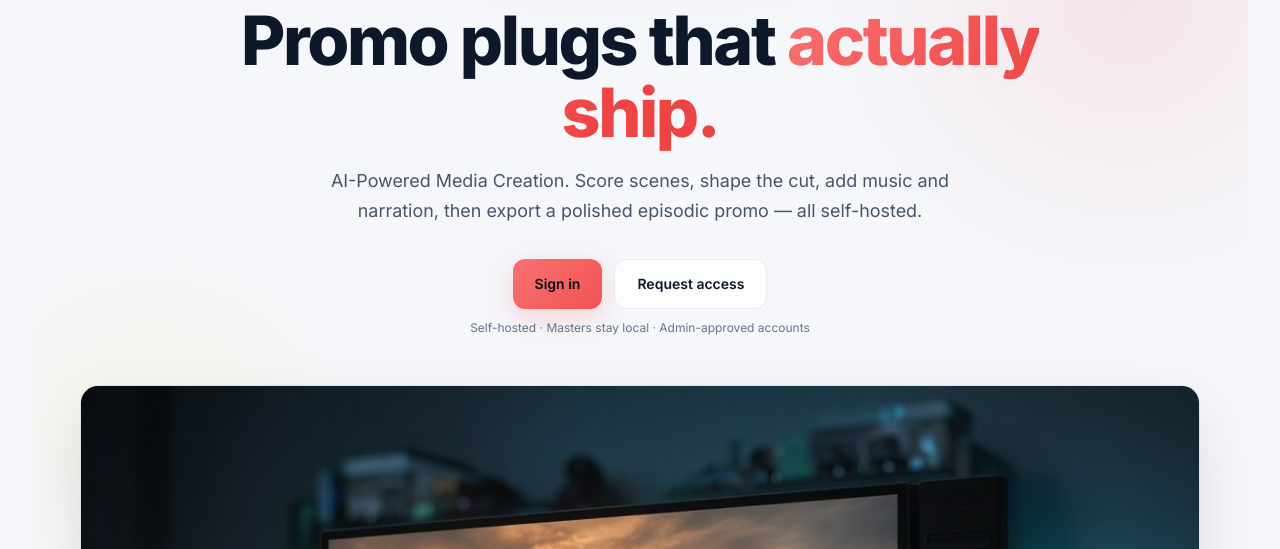
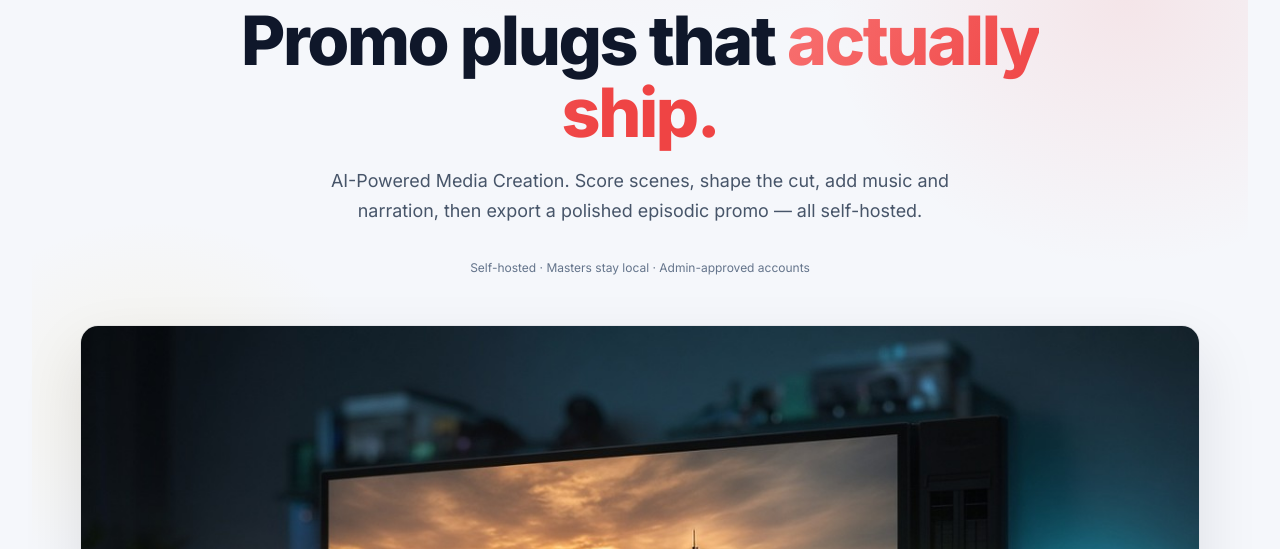
Before and after one commit to junleynes/eyan, a Flask app: page / in a window 1280 px wide. Shown: the part 205-754 px from the top of the page. Run offline with Flask 3, Linux system fonts and the light colour scheme; parts of the project's set-up code (start-up, migrations or seed data) failed here and were passed over; some libraries are stand-ins or nearby versions.

Commit message:
Landing: real AI card backgrounds; auth CTAs only in top nav
- Replace abstract step/feature backgrounds with photoreal AI images
- Remove Sign in / Request access from hero and bottom CTA band

```diff
--- a/templates/landing.html
+++ b/templates/landing.html
@@ -375,10 +375,6 @@ footer{
     <div class="hero-kicker">Broadcast-ready AI workflow</div>
     <h1>Promo plugs that <span>actually ship.</span></h1>
     <p class="hero-lead">{{ brand_tagline }}. Score scenes, shape the cut, add music and narration, then export a polished episodic promo — all self-hosted.</p>
-    <div class="hero-cta">
-      <button type="button" class="btn btn-primary" data-auth="signin">Sign in</button>
-      <button type="button" class="btn btn-ghost" data-auth="register">Request access</button>
-    </div>
     <p class="hero-note">Self-hosted · Masters stay local · Admin-approved accounts</p>
 
     <div class="hero-shot">
@@ -544,11 +540,7 @@ footer{
 
     <div class="cta-band">
       <h2>Ready when your episode is.</h2>
-      <p>Request access or sign in to start building broadcast-ready promos on your own hardware.</p>
-      <div class="hero-cta">
-        <button type="button" class="btn btn-primary" data-auth="register">Request access</button>
-        <button type="button" class="btn btn-ghost" data-auth="signin">Sign in</button>
-      </div>
+      <p>Use <strong>Request access</strong> or <strong>Sign in</strong> in the top right to start building broadcast-ready promos on your own hardware.</p>
     </div>
   </section>
 
```
Also changed, not shown: static/landing-feat-1.jpg, static/landing-feat-2.jpg, static/landing-feat-3.jpg, static/landing-feat-4.jpg, static/landing-feat-5.jpg, static/landing-feat-6.jpg, static/landing-step-1.jpg, static/landing-step-2.jpg, static/landing-step-3.jpg.
